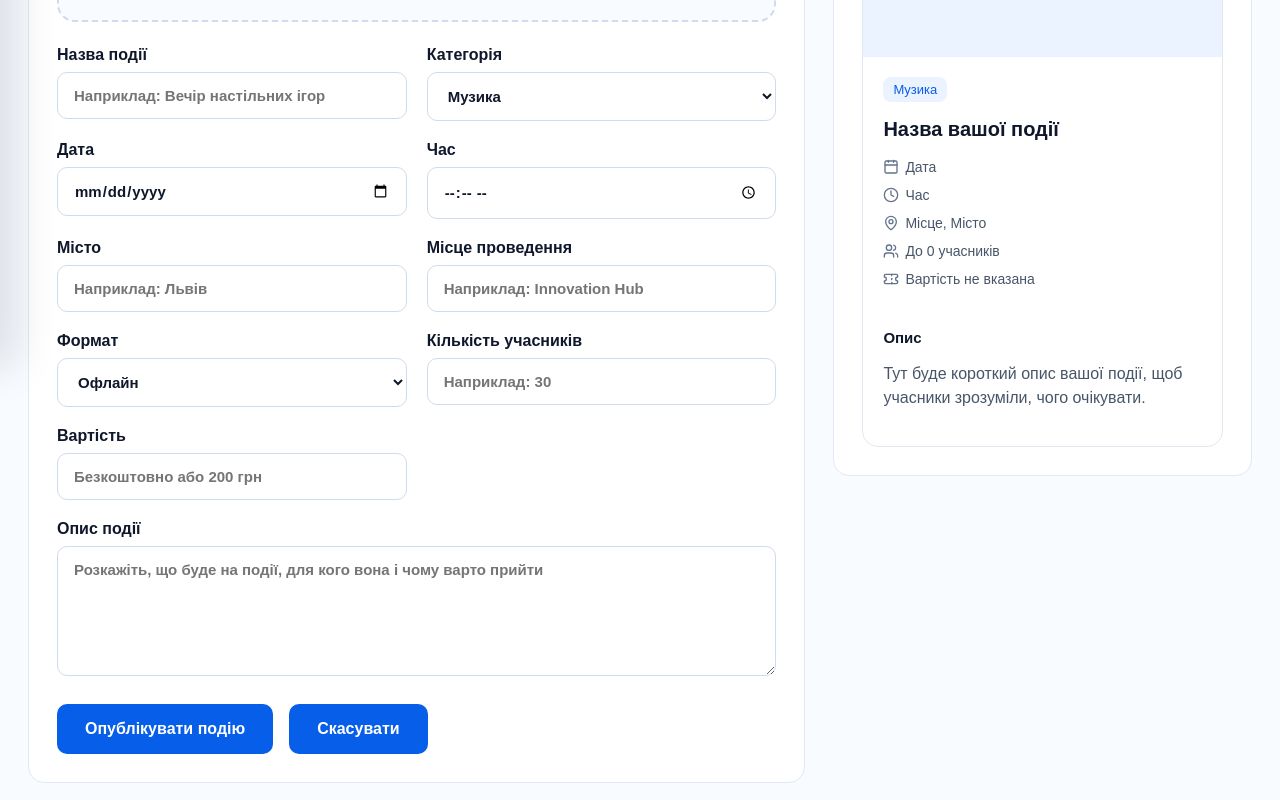
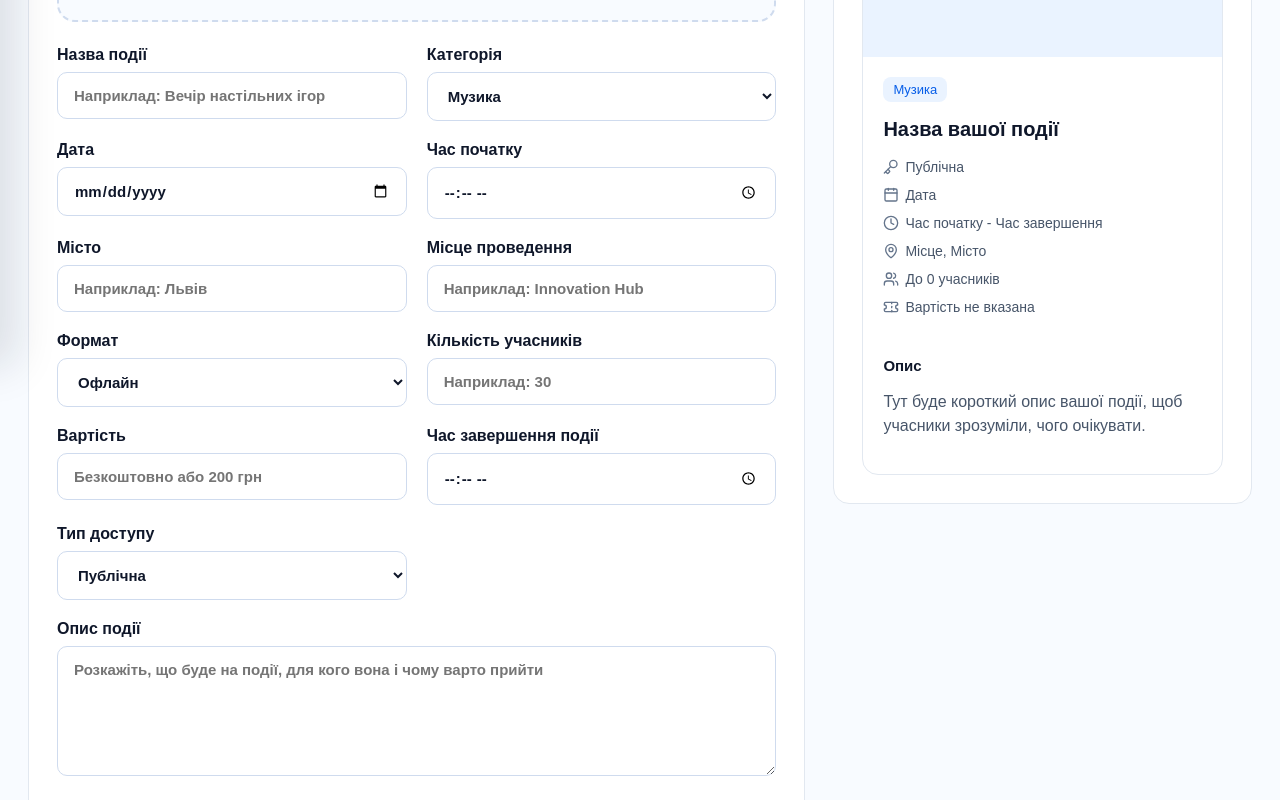
Before and after one commit to roksolianakachala/Eventra, a React (Create React App) app in the folder frontend/: page /create-event in a window 1280 px wide. Shown: the part 434-1234 px from the top of the page. Built offline with nearby package versions, Linux system fonts and the light colour scheme; no server answers.

Commit message:
AT2-43: createEvent (frontend)
create event function

```diff
--- a/frontend/src/pages/CreateEvent/CreateEventPage.jsx
+++ b/frontend/src/pages/CreateEvent/CreateEventPage.jsx
@@ -1,6 +1,6 @@
 import { useState } from "react";
 import { useNavigate } from "react-router-dom";
-import { Calendar, Clock, MapPin, Users, Ticket, ImagePlus,} from "lucide-react";
+import { Calendar, Clock, MapPin, Users, Ticket, ImagePlus, Key} from "lucide-react";
 
 import { eventService } from "../../services/eventService";
 import "./CreateEventPage.css";
@@ -11,7 +11,9 @@ function CreateEventPage() {
     title: "",
     category: "Музика",
     date: "",
-    time: "",
+    start_time: "",
+    end_time: "",
+    access_type: "Публічна",
     city: "",
     place: "",
     format: "Офлайн",
@@ -34,24 +36,26 @@ function CreateEventPage() {
     }
   };
 
-  const handleSubmit = (e) => {
+  const handleSubmit = async (e) => {
     e.preventDefault();
 
     try {
         const payload = {
           title: event.title,
           category: event.category,
-        access_type: "public", // або додай вибір у форму
-        start_time: `${event.date}T${event.time}:00Z`, // Формуємо ISO дату
           location: `${event.city}, ${event.place}`,
           description: event.description,
           price: event.price ? parseFloat(event.price) : 0,
           capacity: event.maxMembers ? parseInt(event.maxMembers) : null,
           format: event.format,
-        banner_url: event.image || null
+          banner_url: event.image || null,
+
+          access_type: "public",
+          start_time: `${event.date}T${event.start_time}:00Z`,
+          end_time: event.end_time ? `${event.date}T${event.end_time}:00Z` : null,
       };
 
-      const result = eventService.createEvent(payload);
+      const result = await eventService.createEvent(payload);
       alert("Подія створена!");
       navigate("/events");
     } catch (err) {
@@ -92,10 +96,13 @@ function CreateEventPage() {
             <label>
               Назва події
               <input
+                required
                 name="title"
                 value={event.title}
                 onChange={handleChange}
                 placeholder="Наприклад: Вечір настільних ігор"
+                onInvalid={(e) => e.target.setCustomValidity('Будь ласка, введіть назву події')}
+                onInput={(e) => e.target.setCustomValidity('')}
               />
             </label>
 
@@ -119,40 +126,52 @@ function CreateEventPage() {
             <label>
               Дата
               <input
+                required
                 type="date"
                 name="date"
                 value={event.date}
                 onChange={handleChange}
+                onInvalid={(e) => e.target.setCustomValidity('Будь ласка, виберіть дату події')}
+                onInput={(e) => e.target.setCustomValidity('')}
               />
             </label>
 
             <label>
-              Час
+              Час початку
               <input
+                required
                 type="time"
-                name="time"
-                value={event.time}
+                name="start_time"
+                value={event.start_time}
                 onChange={handleChange}
+                onInvalid={(e) => e.target.setCustomValidity('Будь ласка, виберіть час початку')}
+                onInput={(e) => e.target.setCustomValidity('')}
               />
             </label>
 
             <label>
               Місто
               <input
+                required
                 name="city"
                 value={event.city}
                 onChange={handleChange}
                 placeholder="Наприклад: Львів"
+                onInvalid={(e) => e.target.setCustomValidity('Будь ласка, введіть місто проведення')}
+                onInput={(e) => e.target.setCustomValidity('')}
               />
             </label>
 
             <label>
               Місце проведення
               <input
+                required
                 name="place"
                 value={event.place}
                 onChange={handleChange}
                 placeholder="Наприклад: Innovation Hub"
+                onInvalid={(e) => e.target.setCustomValidity('Будь ласка, введіть місце проведення')}
+                onInput={(e) => e.target.setCustomValidity('')}
               />
             </label>
 
@@ -187,6 +206,29 @@ function CreateEventPage() {
                 onChange={handleChange}
                 placeholder="Безкоштовно або 200 грн"
               />
+            </label>
+
+            <label>
+              Час завершення події
+              <input
+                type="time"
+                name="end_time"
+                value={event.end_time}
+                onChange={handleChange}
+              />
+            </label>
+
+            <label>
+              Тип доступу
+              <select
+                name="access_type"
+                value={event.access_type}
+                onChange={handleChange}
+              >
+                <option>Публічна</option>
+                <option>Приватна</option>
+                <option>За запрошенням</option>
+              </select>
             </label>
           </div>
 
@@ -229,13 +271,19 @@ function CreateEventPage() {
               <h3>{event.title || "Назва вашої події"}</h3>
 
                <p className="icon-text">
+                <Key size={16} />
+                {event.access_type || "Тип доступу"}
+              </p>
+
+
+              <p className="icon-text">
                 <Calendar size={16} />
                 {event.date || "Дата"}
               </p>
 
               <p className="icon-text">
                 <Clock size={16} />
-                {event.time || "Час"}
+                {event.start_time || "Час початку"} - {event.end_time || "Час завершення"}
               </p>
 
               <p className="icon-text">
```
Lines whose indentation alone changed are shown as unchanged.
